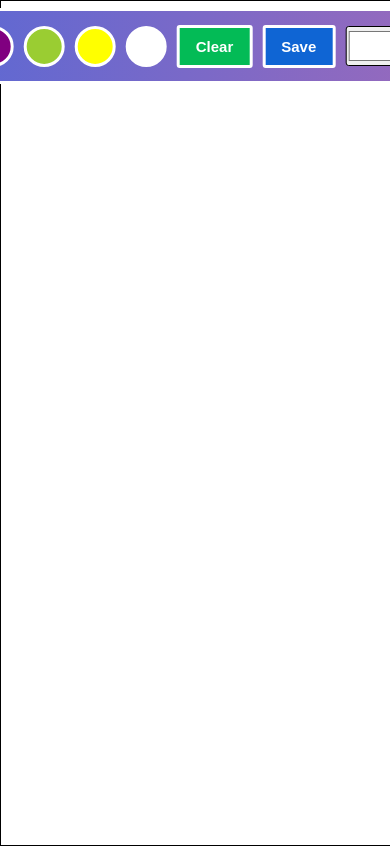
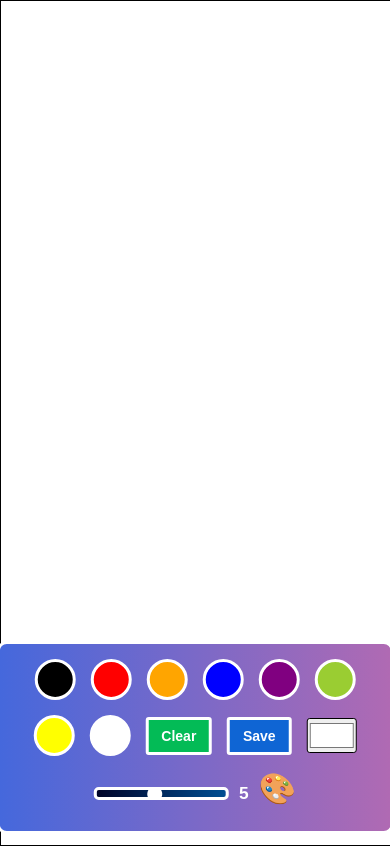
Before and after one commit to rajdeep-singha/Drawn, a website: page root/index.html in a window 390 px wide. Drawn offline with Linux system fonts and the light colour scheme.

Commit message:
mobile-responsive

```diff
--- a/root/index.html
+++ b/root/index.html
@@ -8,7 +8,7 @@
 </head>
 <body>
     <canvas id="canvas"></canvas>
-    <div class="nav">
+   <div class="nav-wrapper"> <div class="nav">
         <div class="clr" data-clr="#000"></div>
         <div class="clr" data-clr="red"></div>
         <div class="clr" data-clr="orange"></div>
@@ -23,7 +23,7 @@
         <input type="range" name="ageInputName" id="ageInputId" value="5" min="1" max="10" oninput="ageOutputId.value = ageInputId.value.length==1?'0'+ageInputId.value : ageInputId.value">
         <output id="ageOutputId">5</output>
         <div class="emoji">🎨</div>
-    </div>
+    </div></div>
     <script src="script.js"></script>
 </body>
 </html>
--- a/root/style.css
+++ b/root/style.css
@@ -107,3 +107,52 @@ input[type="color"]{
     font-size: 40px;
     padding-bottom: 10px;
 }
+
+
+
+/* MOBILE RESPONSIVE MEDIA QUERY */
+@media (max-width: 768px) {
+    .nav {
+        flex-direction: row;
+        flex-wrap: wrap;
+        align-items: center;
+        justify-content: center;
+        gap: 5px;
+        padding: 10px;
+        top: auto;
+        bottom: 10px;
+        left: 50%;
+        transform: translateX(-50%);
+        width: 95vw;
+        height: auto;
+        overflow-x: auto;
+    }
+
+    canvas {
+        height: 100dvh;
+        width: 100vw;
+    }
+
+    button {
+        font-size: 14px;
+        padding: 0.5rem 0.8rem;
+    }
+
+    input[type="color"] {
+        width: 50px;
+        height: 35px;
+    }
+
+    #ageOutputId {
+        font-size: 13pt;
+    }
+
+    .emoji {
+        font-size: 30px;
+    }
+}
+
+.nav-wrapper {
+    overflow-x: auto;
+    width: 100vw;
+}
```
